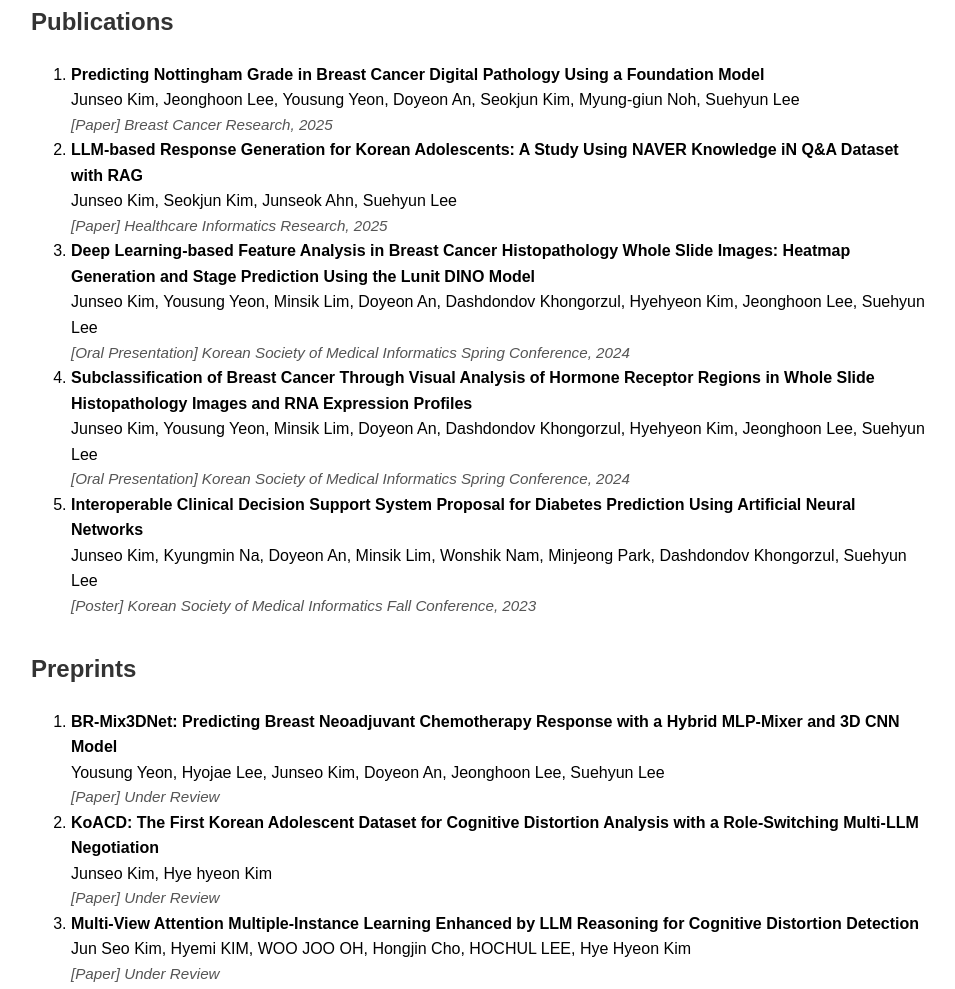
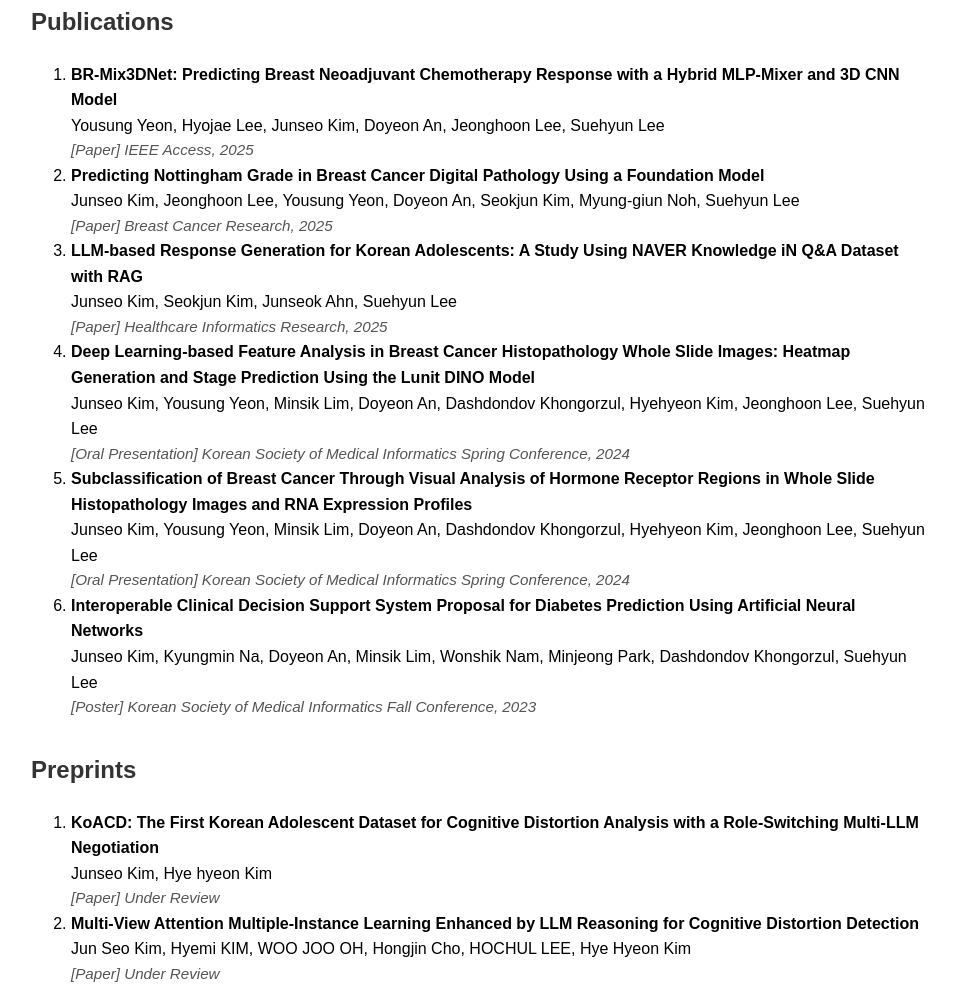
Before and after one commit to junseokim1019/junseokim1019.github.io, a plain HTML site: page index.html in a window 1280 px wide. Shown: the part 567-1556 px from the top of the page, without its empty margins (159-1114 px from the left). Drawn offline with Linux system fonts and the light colour scheme.

Commit message:
Update index.html

```diff
--- a/index.html
+++ b/index.html
@@ -94,6 +94,10 @@
 <div class="section">
   <h2>Publications</h2>
   <ol>
+    <li><div class="pub-title">BR-Mix3DNet: Predicting Breast Neoadjuvant Chemotherapy Response with a Hybrid MLP-Mixer and 3D CNN Model</div>
+        Yousung Yeon, Hyojae Lee, Junseo Kim, Doyeon An, Jeonghoon Lee, Suehyun Lee<br>
+        <div class="pub-meta">[Paper] IEEE Access, 2025</div></li>
+
     <li><div class="pub-title">Predicting Nottingham Grade in Breast Cancer Digital Pathology Using a Foundation Model</div>
         Junseo Kim, Jeonghoon Lee, Yousung Yeon, Doyeon An, Seokjun Kim, Myung-giun Noh, Suehyun Lee<br>
         <div class="pub-meta">[Paper] Breast Cancer Research, 2025</div></li>
@@ -119,10 +123,6 @@
 <div class="section">
   <h2>Preprints</h2>
   <ol>
-    <li><div class="pub-title">BR-Mix3DNet: Predicting Breast Neoadjuvant Chemotherapy Response with a Hybrid MLP-Mixer and 3D CNN Model</div>
-        Yousung Yeon, Hyojae Lee, Junseo Kim, Doyeon An, Jeonghoon Lee, Suehyun Lee<br>
-        <div class="pub-meta">[Paper] Under Review</div></li>
-
     <li><div class="pub-title">KoACD: The First Korean Adolescent Dataset for Cognitive Distortion Analysis with a Role-Switching Multi-LLM Negotiation</div>
         Junseo Kim, Hye hyeon Kim<br>
         <div class="pub-meta">[Paper] Under Review</div></li>
```
